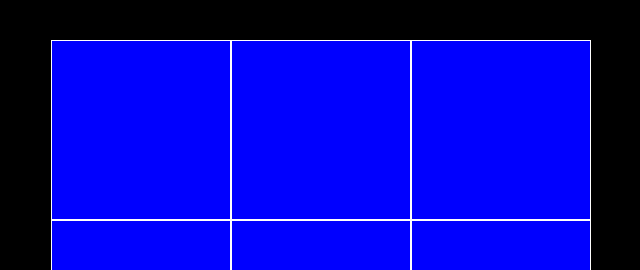
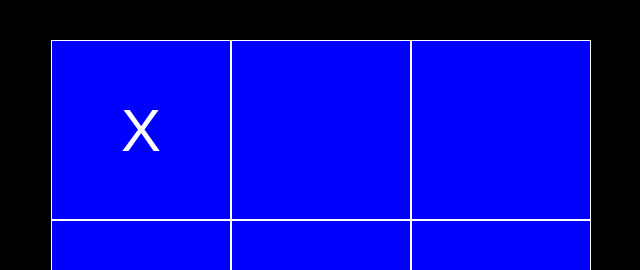
Before and after one commit to mariolamacchia/WebTris, a plain HTML site: page tris.html in a window 1280 px wide. Both pictures are taken after a click on the button 430 px from the left and 130 px from the top of the page. Shown: the top 270 px of the page, 289-929 px from the left. Drawn offline with Linux system fonts and the light colour scheme.

Commit message:
Make insertSign() js function

```diff
--- a/myjs.js
+++ b/myjs.js
@@ -1,3 +1,21 @@
+var PlayerTurn = false;
+
+function checkStatus() {
+
+}
+
+function insertSign() {
+	if (PlayerTurn) {
+		PlayerTurn = false;
+		return "O";
+	}
+	else {
+		PlayerTurn = true;
+	    return "X";
+	}
+	checkStatus();
+}
+
 function resetFields() {
 	var y;
 	for(var x = 1; x < 10; x++) {
--- a/tris.html
+++ b/tris.html
@@ -9,15 +9,15 @@
 <body>
   <div id="main">
     <form name="tris">
-      <input class="field" type="button" id="1" value=" " onclick="">
-	  <input class="field" type="button" id="2" value=" " onclick="">
-      <input class="field" type="button" id="3" value=" " onclick="">
-      <input class="field" type="button" id="4" value=" " onclick="">
-      <input class="field" type="button" id="5" value=" " onclick="">
-      <input class="field" type="button" id="6" value=" " onclick="">
-      <input class="field" type="button" id="7" value=" " onclick="">
-      <input class="field" type="button" id="8" value=" " onclick="">
-      <input class="field" type="button" id="9" value=" " onclick="">
+      <input class="field" type="button" id="1" onclick="this.value = insertSign()">
+	  <input class="field" type="button" id="2" onclick="this.value = insertSign()">
+      <input class="field" type="button" id="3" onclick="this.value = insertSign()">
+      <input class="field" type="button" id="4" onclick="this.value = insertSign()">
+      <input class="field" type="button" id="5" onclick="this.value = insertSign()">
+      <input class="field" type="button" id="6" onclick="this.value = insertSign()">
+      <input class="field" type="button" id="7" onclick="this.value = insertSign()">
+      <input class="field" type="button" id="8" onclick="this.value = insertSign()">
+      <input class="field" type="button" id="9" onclick="this.value = insertSign()">
     </form>
   </div>
   <script src="myjs.js"> </script>
```
